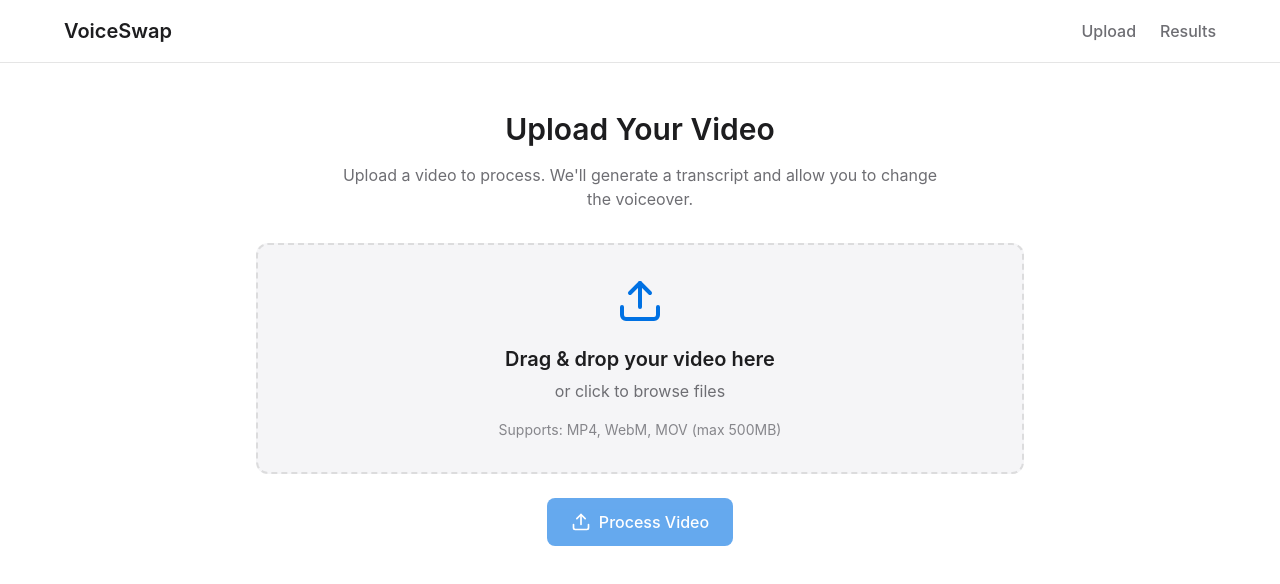
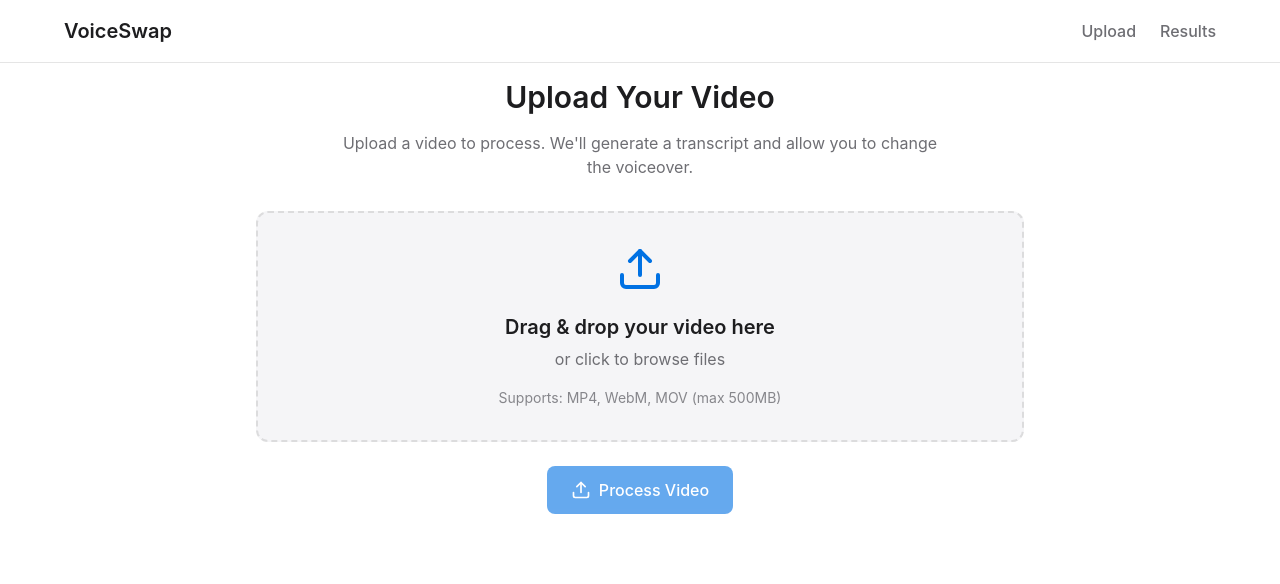
Before and after one commit to sumit-realtyai/audio-enhancer-frontend, a React (Vite) app: page / in a window 1280 px wide. Shown: the top 584 px of the page. Built offline with nearby package versions, Linux system fonts and the light colour scheme.

Commit message:
Update App CSS Layout

```diff
--- a/src/App.css
+++ b/src/App.css
@@ -13,21 +13,8 @@
 .content {
   flex: 1;
   width: 100%;
-  max-width: 1200px;
-  margin: 0 auto;
-  padding: var(--space-2);
-}
-
-@media (min-width: 768px) {
-  .content {
-    padding: var(--space-3);
-  }
-}
-
-@media (min-width: 1024px) {
-  .content {
-    padding: var(--space-4);
-  }
+  display: flex;
+  flex-direction: column;
 }
 
 /* Button Styles */
--- a/src/pages/PreviewPage.css
+++ b/src/pages/PreviewPage.css
@@ -1,25 +1,24 @@
 .preview-page {
-  width: 100%;
+  width: 100vw;
   height: 100vh;
   display: flex;
   flex-direction: column;
   background-color: var(--color-bg-primary);
   overflow: hidden;
-
 }
 
 .preview-header {
   display: flex;
   justify-content: space-between;
   align-items: center;
-  padding: 0.5rem 1rem;
+  padding: 1rem 2rem;
+  background-color: var(--color-bg-primary);
   border-bottom: 1px solid var(--color-border);
-  background-color: var(--color-bg-primary);
 }
 
 .tabs-container {
   display: flex;
-  gap: 1.5rem;
+  gap: 2rem;
 }
 
 .tab {
@@ -39,7 +38,7 @@
 .tab.active::after {
   content: '';
   position: absolute;
-  bottom: -0.5rem;
+  bottom: -1px;
   left: 0;
   width: 100%;
   height: 2px;
@@ -74,15 +73,17 @@
   width: 50%;
   overflow-y: auto;
   border-right: 1px solid var(--color-border);
+  background-color: white;
 }
 
 .video-section {
   width: 50%;
   background-color: #f8f9fa;
+  padding: 2rem;
 }
 
 .voice-selector {
-  padding: 1rem;
+  padding: 2rem;
   border-bottom: 1px solid var(--color-border);
 }
 
```
